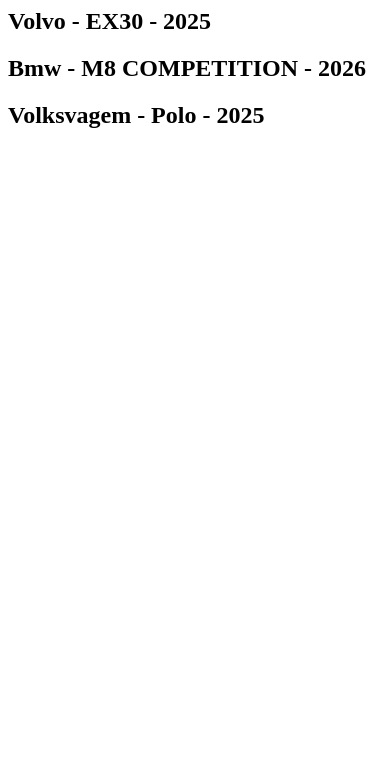
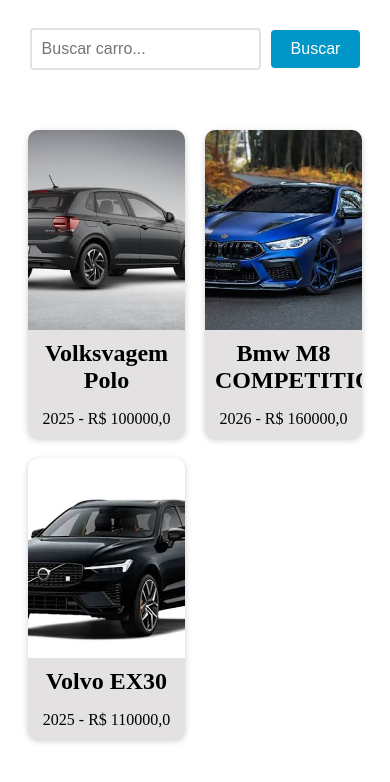
Before and after one commit to brenolume/car_project, a Django app: page /cars/ in a window 390 px wide. Shown: the top 782 px of the page. Run offline with Django 5.2, Linux system fonts and the light colour scheme; data comes from the database, SQL or seed files in the repository; both versions use the stored data as it was after the commit.

Commit message:
codigo atualizado

```diff
--- a/app/urls.py
+++ b/app/urls.py
@@ -22,5 +22,5 @@
 
 urlpatterns = [
     path('admin/', admin.site.urls),
-    path('cars/', cars_view)
+    path('cars/', cars_view, name='cars_list')
 ] + static(settings.MEDIA_URL, document_root=settings.MEDIA_ROOT)
--- a/cars/admin.py
+++ b/cars/admin.py
@@ -6,8 +6,8 @@
     search_fields = ('name',)
 
 class CarAdmin(admin.ModelAdmin):
-    list_display = ('model', 'brand', 'factory_year', 'model_year', 'value')
-    search_fields = ('model', 'brand')
+    list_display = ('model', 'brand', 'factory_year', 'model_year', 'value', 'photo')
+    search_fields = ('model', 'brand',)
 
 admin.site.register(Brand, BrandAdmin)
 admin.site.register(Car, CarAdmin)
--- a/cars/models.py
+++ b/cars/models.py
@@ -16,7 +16,7 @@
     model_year = models.IntegerField(blank=True, null=True)
     plate = models.CharField(max_length=10, blank=True, null=True)
     value = models.FloatField(blank=True, null=True)
-    photo = models.ImageField(upload_to='cars/', blank=True, null=True)
+    photo = models.ImageField(upload_to='cars', blank=True, null=True)
 
     def __str__(self):
         return self.model
--- a/cars/templates/cars.html
+++ b/cars/templates/cars.html
@@ -1,12 +1,112 @@
-<html>
-    <head>
-        <title>Meus carros</title>
-    </head>
-    {% block content %}
-        <body>
-            {% for car in cars %}
-                <h2> {{ car.brand }} - {{ car.model }} - {{ car.factory_year }} </h2>
-            {% endfor %}
-        </body>
-    {% endblock %}
-</html>
+{% block content %}
+  <style>
+    .car-grid {
+      display: grid;
+      grid-template-columns: repeat(3, 1fr);
+      gap: 20px;
+      margin: 0 auto;
+      max-width: 1200px;
+      padding: 20px;
+    }
+
+    .car-card {
+      background-color: #e3e1e1;
+      box-shadow: 0 2px 6px rgba(0, 0, 0, 0.2);
+      border-radius: 10px;
+      overflow: hidden;
+      text-align: center;
+      transition: all 0.3s ease;
+    }
+
+    .car-card:hover {
+        cursor: pointer;
+        box-shadow: 0 4px 10px rgba(0, 0, 0, 0.4);
+        transform: translateY(-2px);
+    }
+
+    .car-card img {
+      width: 100%;
+      height: 200px;
+      object-fit: cover;
+    }
+
+    .car-card h3 {
+        font-size: 20px;
+        margin-top: 10px;
+        margin-bottom: 5px;
+    }
+
+    .car-card h2 {
+      font-size: 1.5rem;
+      margin: 10px;
+    }
+
+    .car-card p {
+      font-size: 1rem;
+      margin-bottom: 10px;
+    }
+
+    @media (max-width: 768px) {
+      .car-grid {
+        grid-template-columns: repeat(2, 1fr);
+      }
+    }
+
+    form {
+        display: flex;
+        justify-content: center;
+        align-items: center;
+        margin-bottom: 20px;
+        text-align: center;
+        padding: 20px;
+    }
+
+    input[type="text"] {
+        padding: 10px;
+        font-size: 16px;
+        border: 2px solid #e3e1e1;
+        border-radius: 4px;
+        margin-right: 10px;
+        transition: border-bottom-color 0.3s ease-in-out;
+    }
+
+    input[type="text"]:focus {
+        outline: none;
+        border-bottom-color: #e3e1e1;
+    }
+
+    button[type="submit"] {
+        background-color: #0096c7;
+        color: #fff;
+        border: none;
+        padding: 10px 20px;
+        font-size: 16px;
+        border-radius: 4px;
+        cursor: pointer;
+        transition: background-color 0.3s ease-in-out;
+    }
+
+    button[type="submit"]:hover {
+        background-color: #108eb8;
+    }
+  </style>
+
+  <form method="GET" action="{% url 'cars_list' %}">
+    <input type="text" name="search" placeholder="Buscar carro...">
+    <button type="submit">Buscar</button>
+  </form>
+
+  <div class="car-grid">
+    {% if cars %}
+      {% for car in cars %}
+        <div class="car-card">
+          <img src="{{ car.photo }}" alt="{{ car.model }} - {{ car.brand }}">
+          <h2>{{ car.brand }} {{ car.model }}</h2>
+          <p>{{ car.factory_year }} - R$ {{ car.value }}</p>
+        </div>
+      {% endfor %}
+    {% else %}
+      <p class="no-results">Nenhum carro encontrado.</p>
+    {% endif %}
+  </div>
+{% endblock %}
--- a/cars/views.py
+++ b/cars/views.py
@@ -1,11 +1,14 @@
-from django.shortcuts import render
+from django.shortcuts import render # funcao do django que renderiza uma resposta HTTP e devolve uma `response`(resposta) para o usuario
 from cars.models import Car
 
 def cars_view(request): #(request) é obrigatório para qualquer view que solicite uma url no Django
-    cars = Car.objects.all()
+    cars = Car.objects.all().order_by('-model') # queryset com todos os dados do objeto Car
+    search = request.GET.get('search') # verifica se o usuario fez alguma busca
+    if search:
+        cars = cars.filter(model__icontains=search) #icontains faz com que a pesquisa filtre independente do case sensitive
 
     return render(
-        request, # render é a função
+        request,
         'cars.html',
-        {'cars' : cars }
+        {'cars' : cars}
     )
```
Also changed, not shown: anotacoes.md (+4 -0 lines), db.sqlite3, media/cars/m8_competition.jpg (added), media/cars/m8_competition_8RVwQ94.jpg (added), media/cars/polo.jpg (added), media/cars/volvao.jpg (added).
